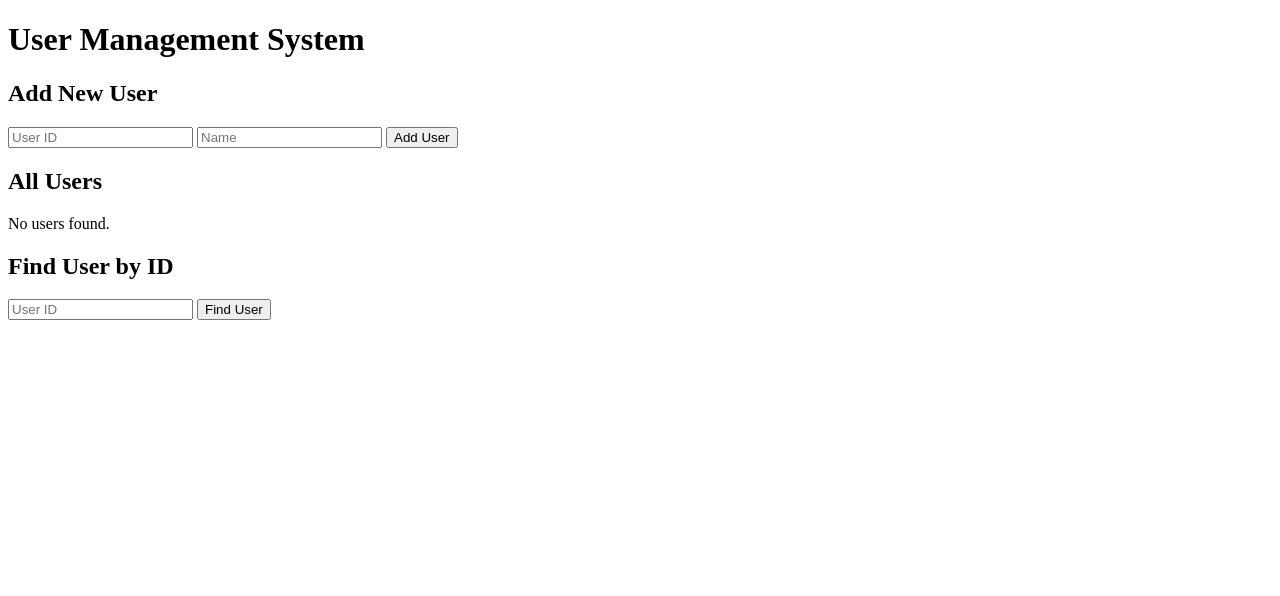
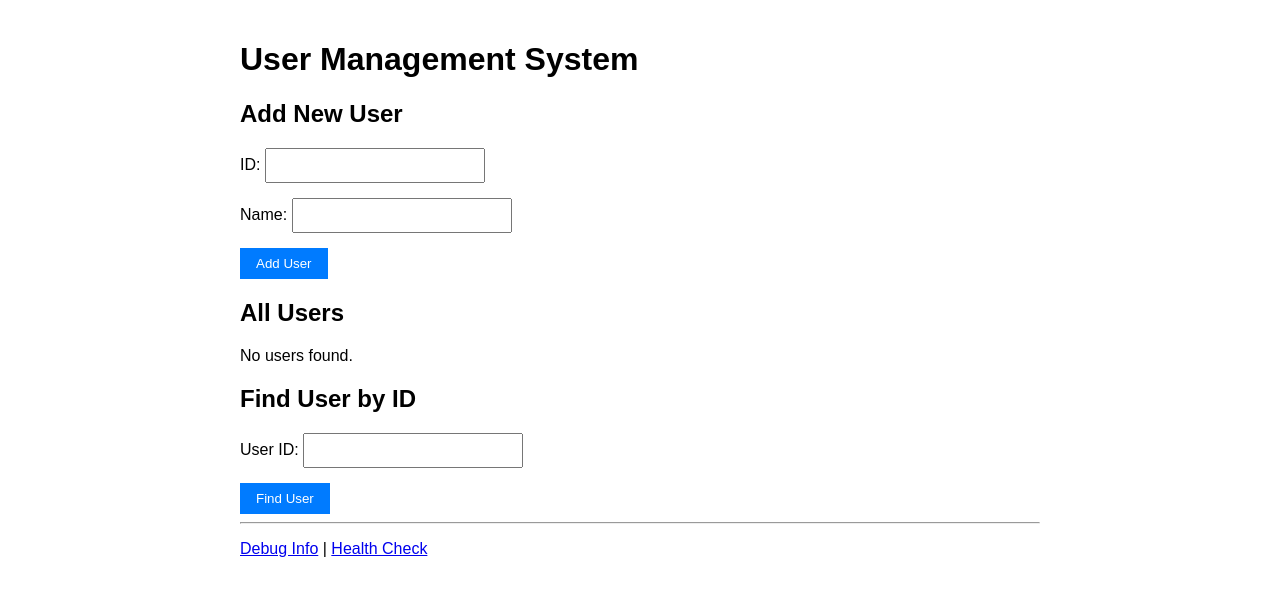
Before and after one commit to AnandamChattrapate/user-info-app, a Flask app: template templates/index.html in a window 1280 px wide. Shown: the top 596 px of the page. Run offline with Flask 3, Linux system fonts and the light colour scheme; the template is opened without the code that fills it, so the values that code supplies are empty; some libraries are stand-ins or nearby versions.

Commit message:
Refactor user input forms and user list display
Updated user input forms and user display layout for improved readability and structure.

```diff
--- a/templates/index.html
+++ b/templates/index.html
@@ -2,32 +2,53 @@
 <html>
 <head>
     <title>User Info App</title>
+    <style>
+        body { font-family: Arial, sans-serif; max-width: 800px; margin: 0 auto; padding: 20px; }
+        .form-group { margin-bottom: 15px; }
+        input[type="text"], input[type="number"] { padding: 8px; width: 200px; }
+        button { padding: 8px 16px; background: #007bff; color: white; border: none; cursor: pointer; }
+        .user-list { margin-top: 20px; }
+        .user-item { padding: 10px; border: 1px solid #ddd; margin-bottom: 5px; }
+    </style>
 </head>
 <body>
     <h1>User Management System</h1>
 
     <h2>Add New User</h2>
     <form action="/add" method="POST">
-        <input type="number" name="id" placeholder="User ID" required>
-        <input type="text" name="name" placeholder="Name" required>
+        <div class="form-group">
+            <label>ID: <input type="number" name="id" required></label>
+        </div>
+        <div class="form-group">
+            <label>Name: <input type="text" name="name" required></label>
+        </div>
         <button type="submit">Add User</button>
     </form>
 
     <h2>All Users</h2>
+    <div class="user-list">
         {% if users %}
-        <ul>
             {% for user in users %}
-            <li>ID: {{ user[0] }} - Name: {{ user[1] }}</li>
+                <div class="user-item">
+                    <strong>ID:</strong> {{ user.id }} -
+                    <strong>Name:</strong> {{ user.name }} -
+                    <strong>Created:</strong> {{ user.created_at }}
+                </div>
             {% endfor %}
-        </ul>
         {% else %}
             <p>No users found.</p>
         {% endif %}
+    </div>
 
     <h2>Find User by ID</h2>
     <form action="/user" method="GET">
-        <input type="number" name="id" placeholder="User ID" required>
+        <div class="form-group">
+            <label>User ID: <input type="number" name="id" required></label>
+        </div>
         <button type="submit">Find User</button>
     </form>
+
+    <hr>
+    <p><a href="/debug">Debug Info</a> | <a href="/health">Health Check</a></p>
 </body>
 </html>
```
Lines whose indentation alone changed are shown as unchanged.
